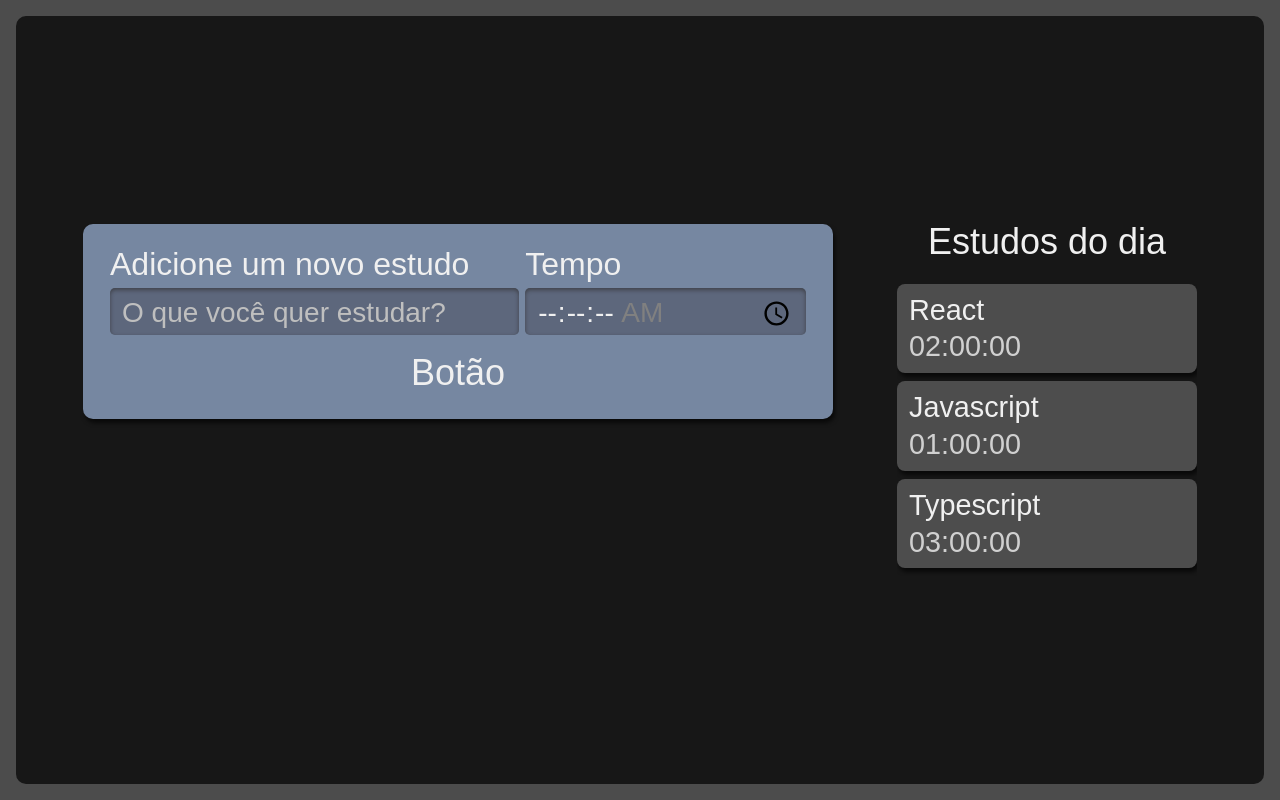
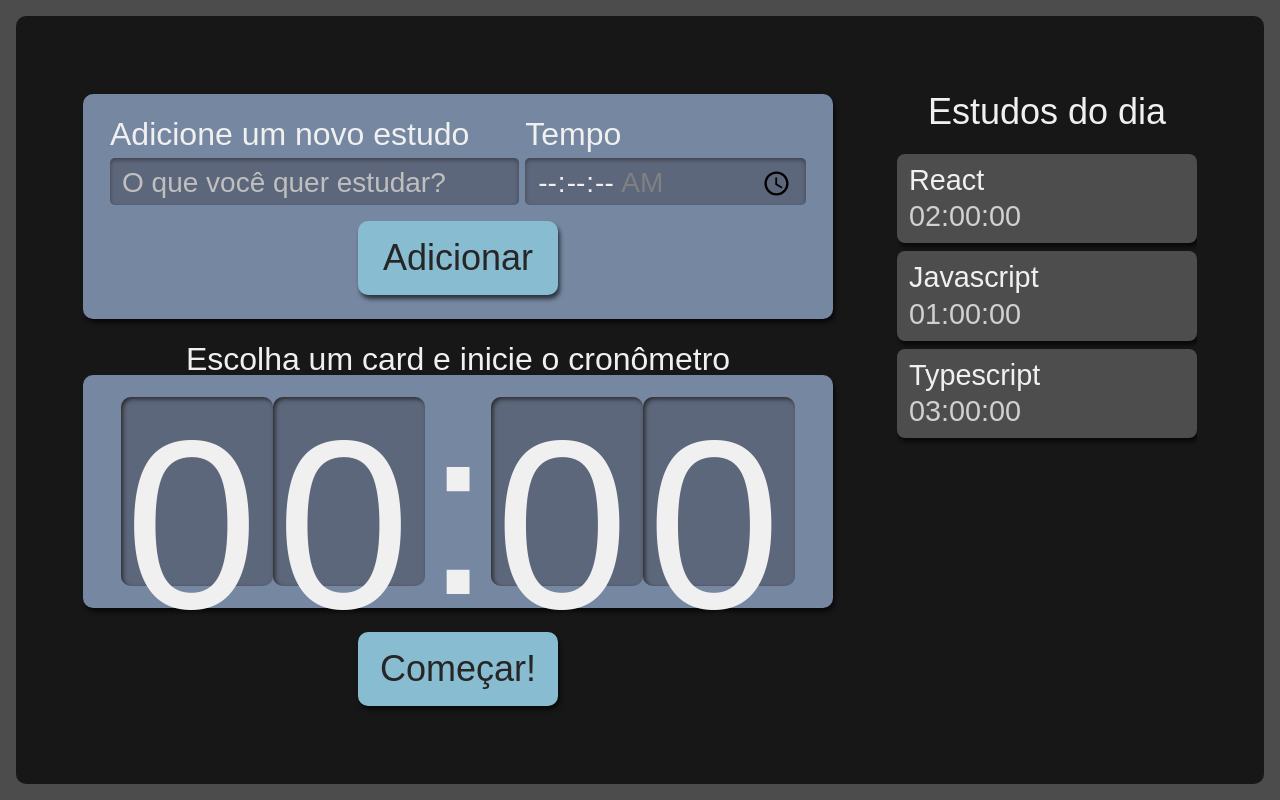
Before and after one commit to marceloungaretti/react-alura-studies, a React (Create React App) app: page / in a window 1280 px wide. Built offline with nearby package versions, Linux system fonts and the light colour scheme.

Commit message:
fim do capitulo 4

```diff
--- a/src/components/Botao/index.tsx
+++ b/src/components/Botao/index.tsx
@@ -1,12 +1,10 @@
 import React from "react";
-import style from './Botao.module.scss'
+import style from "./Botao.module.scss";
 
 class Botao extends React.Component {
-    render() {
-        return(
-            <button className={style.Botao}>Botão</button>
-        )
-    }
+  render() {
+    return <button className={style.botao}>{this.props.children}</button>;
+  }
 }
 
 export default Botao;
--- /dev/null
+++ b/src/components/Cronometro/Cronometro.module.scss
@@ -0,0 +1,59 @@
+.cronometro {
+    display: flex;
+    flex-direction: column;
+    align-items: center;
+    grid-area: cronometro;
+
+    .relogioWrapper {
+      align-items: center;
+      background-color: #7687A1;
+      border-radius: 10px;
+      box-shadow: 2px 4px 4px #0000009F;
+      box-sizing: border-box;
+      display: flex;
+      font-size: 5rem;
+      justify-content: center;
+      margin-bottom: 24px;
+      padding: 16px 12px;
+      width: 100%;
+    }
+
+    .titulo {
+      font-size: 2rem;
+    }
+
+    button {
+      background-color: #88bcd1;
+      border-radius: 10px;
+      box-shadow: 2px 4px 4px #0000009F;
+      color: #272626;
+      cursor: pointer;
+      font-size: 1.25rem;
+      padding: 16px;
+      width: 150px;
+
+      &:active {
+        background-color: #7CA6B7;
+        box-shadow: 2px 2px 4px #0000009F inset;
+        cursor: auto;
+      }
+    }
+
+    @media screen and (min-width:1280px) {
+
+      .relogioWrapper{
+        font-size: 15rem;
+      }
+
+      p {
+        font-size: 2rem;
+      }
+
+      button {
+        grid-column-start: span 2;
+        justify-self: center;
+        width: 200px;
+        font-size: 2.25rem;
+      }
+    }
+  }
--- /dev/null
+++ b/src/components/Cronometro/Relogio/Relogio.module.scss
@@ -0,0 +1,21 @@
+.relogioNumero {
+    background-color: #5D677C;
+    box-shadow: 2px 2px 4px #2B2B2B inset;
+    height: 3.6rem;
+    width: 3rem;
+    padding: 8px 4px;
+    border-radius: 10px;
+
+    @media screen and (min-width:1280px) {
+      height: 10.8rem;
+      width: 9rem;
+    }
+  }
+
+  .relogioDivisao {
+    height: 4.2rem;
+
+    @media screen and (min-width:1280px) {
+      height: 12.6rem;
+    }
+  }
--- /dev/null
+++ b/src/components/Cronometro/Relogio/index.tsx
@@ -0,0 +1,13 @@
+import style from './Relogio.module.scss'
+
+export default function Relogio() {
+  return (
+    <>
+      <span className={style.relogioNumero}>0</span>
+      <span className={style.relogioNumero}>0</span>
+      <span className={style.relogioDivisao}>:</span>
+      <span className={style.relogioNumero}>0</span>
+      <span className={style.relogioNumero}>0</span>
+    </>
+  );
+}
--- /dev/null
+++ b/src/components/Cronometro/index.tsx
@@ -0,0 +1,15 @@
+import Botao from "../Botao";
+import Relogio from "./Relogio";
+import style from './Cronometro.module.scss'
+
+export default function Cronometro() {
+  return (
+    <div className={style.cronometro}>
+      <p className={style.titulo}>Escolha um card e inicie o cronômetro</p>
+      <div className={style.relogioWrapper}>
+        <Relogio/>
+      </div>
+      <Botao>Começar!</Botao>
+    </div>
+  );
+}
--- a/src/components/Formulario/index.tsx
+++ b/src/components/Formulario/index.tsx
@@ -28,7 +28,7 @@ class Formulario extends React.Component {
             required
           />
         </div>
-        <Botao />
+        <Botao>Adicionar</Botao>
       </form>
     );
   }
--- /dev/null
+++ b/src/components/Lista/Item/index.tsx
@@ -0,0 +1,10 @@
+import style from '../Lista.module.scss'
+
+export default function Item({tarefa, tempo}: {tarefa: string, tempo: string}) {
+  return (
+    <li className={style.item}>
+      <h3>{tarefa}</h3>
+      <span>{tempo}</span>
+    </li>
+  );
+}
--- a/src/components/Lista/index.tsx
+++ b/src/components/Lista/index.tsx
@@ -1,5 +1,5 @@
-import React from "react";
-import style from './Lista.module.scss'
+import Item from "./Item";
+import style from "./Lista.module.scss";
 
 function Lista() {
   const tarefas = [
@@ -21,10 +21,10 @@ function Lista() {
       <h2>Estudos do dia</h2>
       <ul>
         {tarefas.map((item, index) => (
-          <li key={index} className={style.item}>
-            <h3>{item.tarefa}</h3>
-            <span>{item.tempo}</span>
-          </li>
+          <Item
+          key={index}
+          {...item}
+          />
         ))}
       </ul>
     </aside>
--- a/src/pages/App.tsx
+++ b/src/pages/App.tsx
@@ -1,4 +1,4 @@
-import React from "react";
+import Cronometro from "../components/Cronometro";
 import Formulario from "../components/Formulario";
 import Lista from "../components/Lista";
 import style from './App.module.scss';
@@ -8,6 +8,7 @@ function App() {
     <div className={style.AppStyle}>
       <Formulario />
       <Lista />
+      <Cronometro/>
     </div>
   );
 }
```
